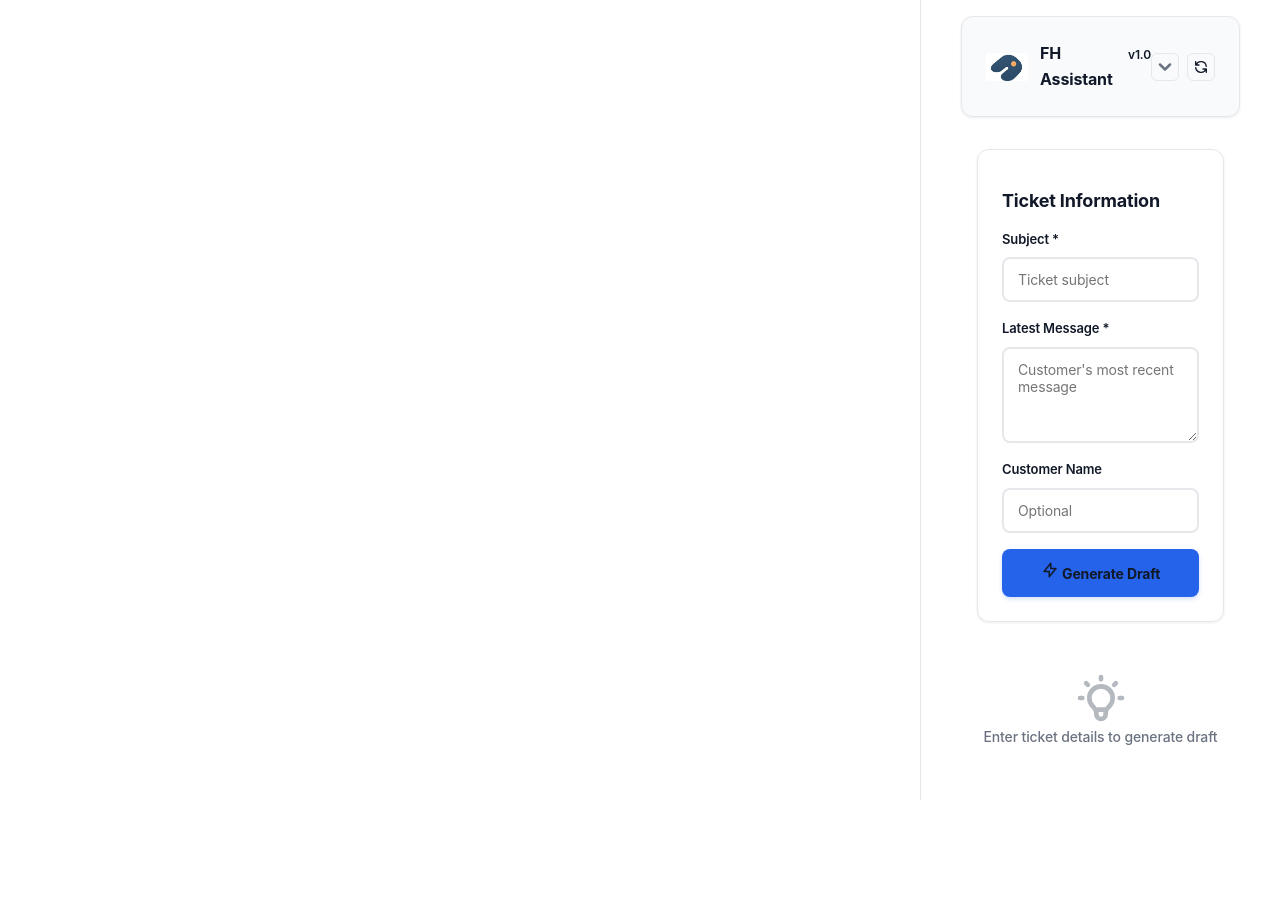
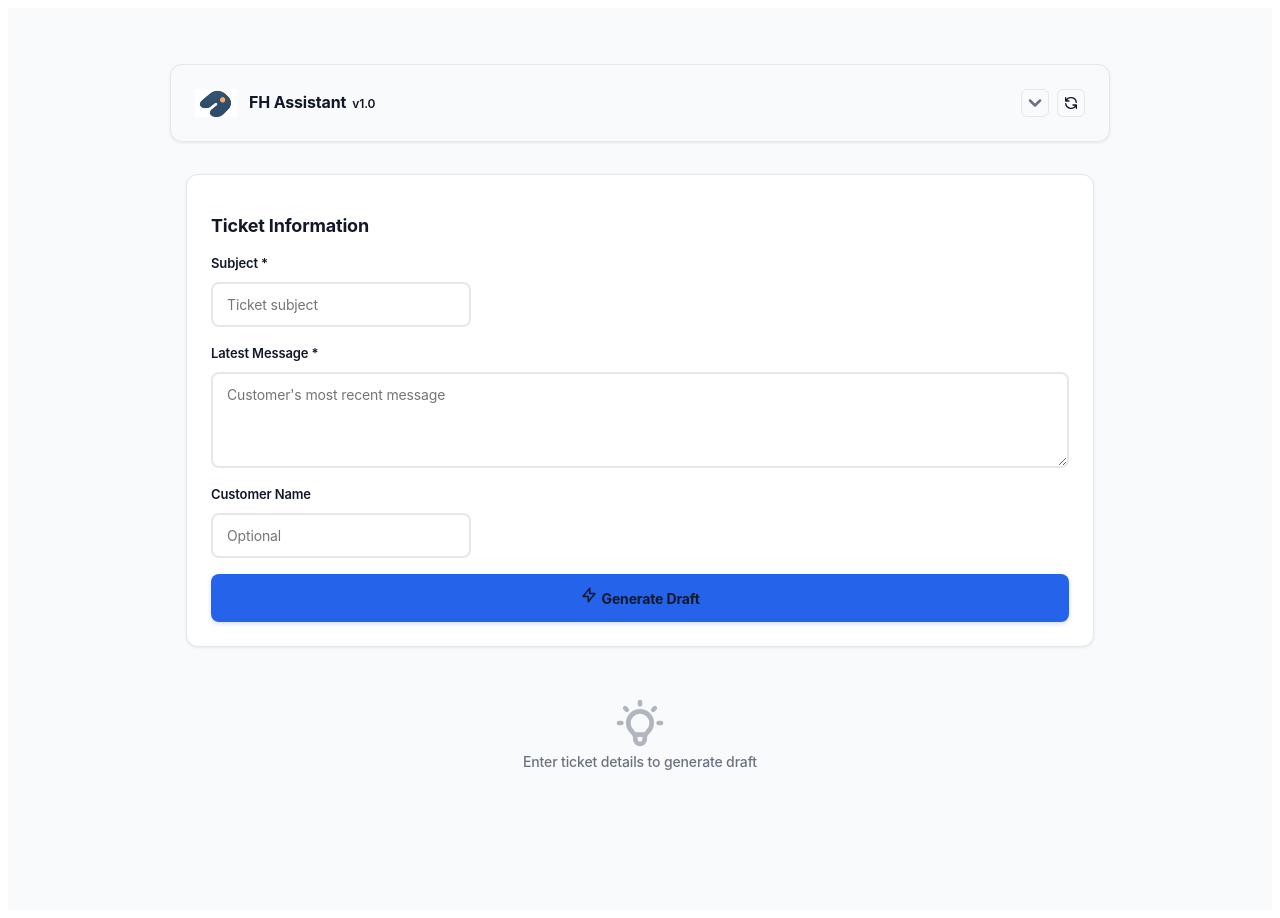
Before and after one commit to chrisrivero-dev/futurehub-sidecar, a Flask app: page /sidecar/ in a window 1280 px wide. Before the commit the page ends 800 px from the top, so only its background shows below. Run offline with Flask 3, Linux system fonts and the light colour scheme.

Commit message:
Convert sidecar to standalone full-page layout

```diff
--- a/static/css/layout.css
+++ b/static/css/layout.css
@@ -118,14 +118,6 @@
    SIDECAR SCROLL CONTAINER
    =============================== */
 
-.sidecar-wrapper {
-  height: 100%;
-  max-height: 100vh;
-  display: flex;
-  flex-direction: column;
-  overflow: hidden; /* important */
-}
-
 .sidecar-content {
   flex: 1;
   overflow-y: auto;
@@ -133,3 +125,16 @@
   padding-bottom: var(--spacing-xl);
   -webkit-overflow-scrolling: touch;
 }
+/* Full App Layout — Centered Internal Tool */
+.sidecar-wrapper.sidecar-fullpage {
+  position: relative; /* remove fixed behavior */
+  width: 100%;
+  min-height: 100vh;
+  display: block; /* no flex column locking */
+}
+
+.sidecar-container {
+  max-width: 1100px;
+  margin: 0 auto;
+  padding: 40px;
+}
--- a/templates/ai_sidecar.html
+++ b/templates/ai_sidecar.html
@@ -17,7 +17,7 @@
 
   <body>
     <!-- Wrapper supports both modes: .sidecar-embedded or .sidecar-fullpage -->
-<div class="sidecar-wrapper sidecar-embedded" id="ai-assistant-panel">
+<div class="sidecar-wrapper sidecar-fullpage" id="ai-assistant-panel">
   <div class="sidecar-container">
 
     <!-- Header (kept in same place, but aligned to content track) -->
```
